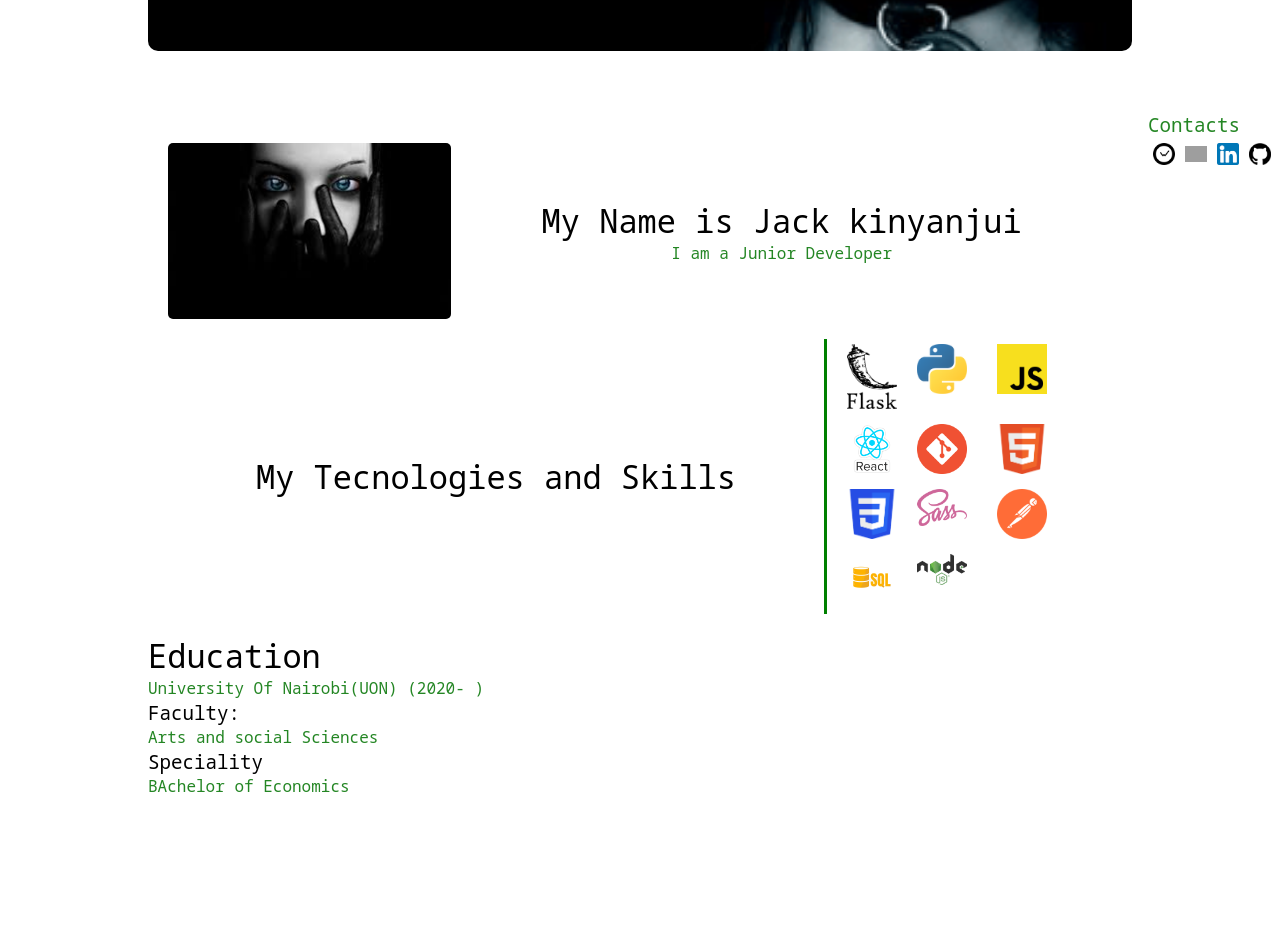
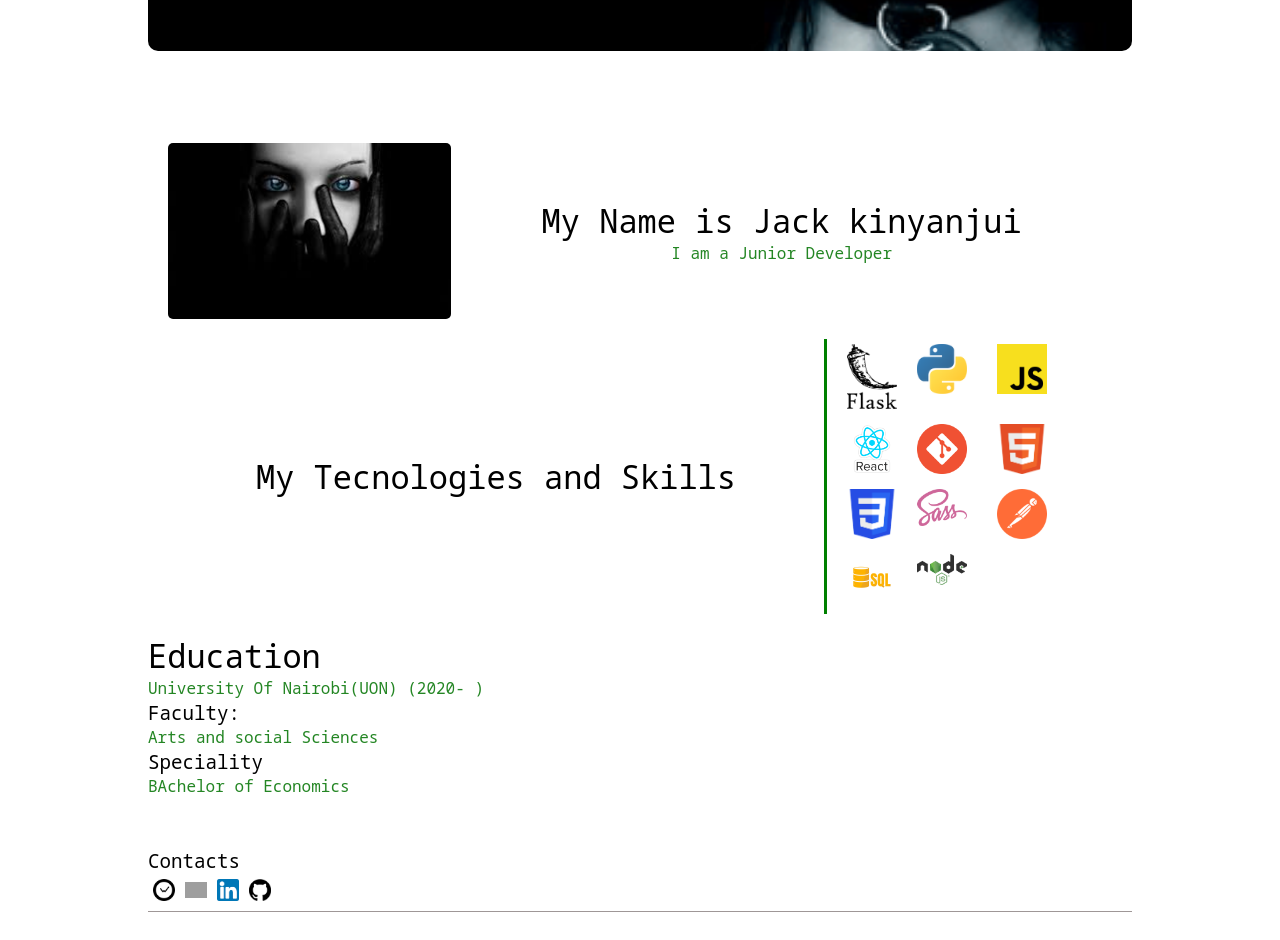
Before and after one commit to jck-bit/About-me, a React (Create React App) app: page / in a window 1280 px wide. Shown: the part 622-1562 px from the top of the page. Before the commit the page ends 1439 px from the top, so only its background shows below. Built offline with nearby package versions, Linux system fonts and the light colour scheme; grey boxes are pictures that could not be loaded.

Commit message:
added changes to my contacts

```diff
--- a/src/App.css
+++ b/src/App.css
@@ -2,4 +2,5 @@
   box-sizing: border-box;
   margin: 0;
   padding: 0;
+
 }
--- a/src/App.js
+++ b/src/App.js
@@ -6,6 +6,7 @@ import Navbar from './components/Navbar';
 import Slider from './components/Slider';
 import {navbarLinks} from './components/Navbar'
 import Footer from './components/Footer';
+import Contacts from './components/Contacts';
 
 function App() {
   return (
@@ -19,6 +20,7 @@ function App() {
       />
       <Slider title={'My Tecnologies and Skills'}  flipped={true}/>
       <Footer sided={true}/>
+      <Contacts/>
     </div>
   );
 }
--- /dev/null
+++ b/src/components/Contacts.js
@@ -0,0 +1,44 @@
+import { useInView } from 'react-intersection-observer';
+import { pictures } from '../assets/images'
+
+const Contacts = () => {
+    const { ref, inView } = useInView({
+
+        /* Optional options */
+
+        threshold: 0.4,
+      });
+  return (
+    <div className="contacts_float_right">
+    <h2>Contacts</h2>
+    {pictures.map((picture) =>{
+      return(
+        <ul>
+          <li>
+            <a href="https://wakatime.com/@spinach">
+              <img src={picture.wakatime_logo} alt="" className='footer_img'/>
+            </a>
+          </li>
+          <li>
+            <a href="https://twitter.com/KinyanjuiJack1">
+              <img src={picture.twitter_logo} alt="" className='footer_img'/>
+            </a>
+          </li>
+          <li>
+            <a href="https://www.linkedin.com/in/jack-kinyanjui-53291624b/">
+              <img src={picture.linkedin_logo} alt="" className='footer_img'/>
+            </a>
+          </li>
+          <li>
+            <a href="https://github.com/jck-bit">
+              <img src={picture.github_logo} alt="" className='footer_img'/>
+            </a>
+          </li>
+        </ul>
+      )
+    })}
+  </div>
+  )
+}
+
+export default Contacts
--- a/src/components/Footer.css
+++ b/src/components/Footer.css
@@ -29,13 +29,16 @@ p{
 }
 
 .contacts_float_right{
-    position: absolute;
+    border-bottom: 1px solid rgb(159, 151, 151);
+    margin-top: 50px;
     right: 4px;
     bottom: 3px;
 }
 
+
+
 .contacts_float_right h2{
-    color: rgb(36, 134, 36);
+    color:black;
 }
 
 
--- a/src/components/Footer.jsx
+++ b/src/components/Footer.jsx
@@ -1,11 +1,13 @@
 import React from 'react'
 import { useInView } from 'react-intersection-observer';
-import { pictures } from '../assets/images';
 import './Footer.css'
 
+
 const Footer = () => {
-  const { ref, inView, entry } = useInView({
+  const { ref, inView } = useInView({
+
     /* Optional options */
+
     threshold: 0.4,
   });
   return (
@@ -22,37 +24,7 @@ const Footer = () => {
       <p className='speciality__name'>
         BAchelor of Economics
       </p>
-
     </div>
-          <div className="contacts_float_right">
-          <h2>Contacts</h2>
-          {pictures.map((picture) =>{
-            return(
-              <ul>
-                <li>
-                  <a href="https://wakatime.com/@spinach">
-                    <img src={picture.wakatime_logo} alt="" className='footer_img'/>
-                  </a>
-                </li>
-                <li>
-                  <a href="https://twitter.com/KinyanjuiJack1">
-                    <img src={picture.twitter_logo} alt="" className='footer_img'/>
-                  </a>
-                </li>
-                <li>
-                  <a href="https://www.linkedin.com/in/jack-kinyanjui-53291624b/">
-                    <img src={picture.linkedin_logo} alt="" className='footer_img'/>
-                  </a>
-                </li>
-                <li>
-                  <a href="https://github.com/jck-bit">
-                    <img src={picture.github_logo} alt="" className='footer_img'/>
-                  </a>
-                </li>
-              </ul>
-            )
-          })}
-        </div>
       </>
   )
 }
--- a/src/index.css
+++ b/src/index.css
@@ -5,6 +5,7 @@ body {
     margin-left: 10%;
     margin-top: 5px;
     padding: 20px;
+    margin-bottom: 50px;
 }
 
 h1,h2,h3{
```
Also changed, not shown: src/components/Contacts.css (added).
